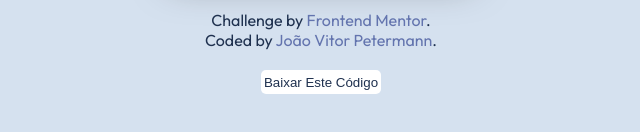
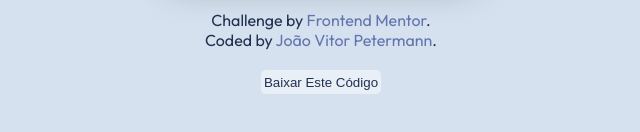
Before and after one commit to joaoggp/front-end-mentor-qr-code-page, a plain HTML site: page index.html in a window 1280 px wide. Shown: the part 604-736 px from the top of the page, without its empty margins (319-959 px from the left). Drawn offline with Linux system fonts and the light colour scheme; a web font is replaced by a local one.

Commit message:
improving css button style

```diff
--- a/style.css
+++ b/style.css
@@ -12,7 +12,8 @@
   --link-color: #6374ae;
 }
 
-body, html {
+body,
+html {
   height: 100%;
   display: flex;
   flex-direction: column;
@@ -88,15 +89,16 @@ footer button {
   max-width: 150px;
   height: 3vh;
   max-height: 40px;
-  background-color: var(--bg-card-color);
+  background-color: rgba(255, 255, 255, 0.459);
   color: var(--h2-color);
   justify-content: center;
   align-items: center;
   text-align: center;
-  transition: transform 0.2s;
+  transition: transform 0.2s, background-color 0.2s ease-in-out;
 }
 
 footer button:hover {
+  background-color: rgba(255, 255, 255, 0.74);
   cursor: pointer;
   transform: scale(1.02);
 }
```
